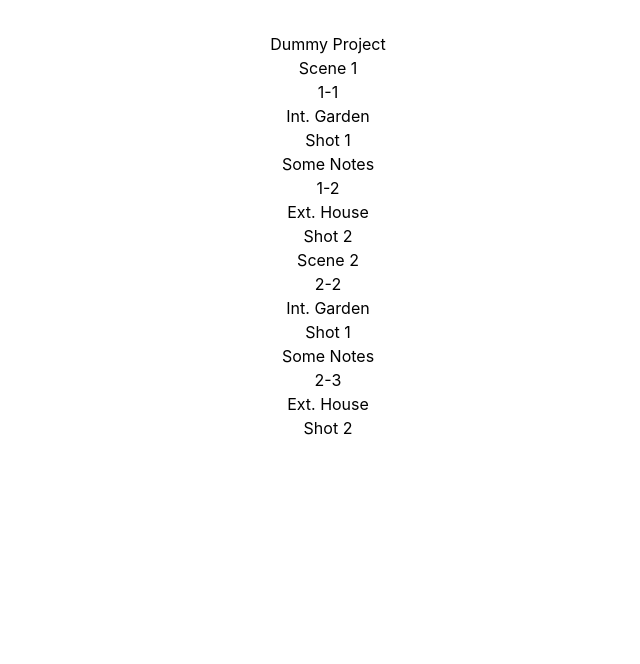
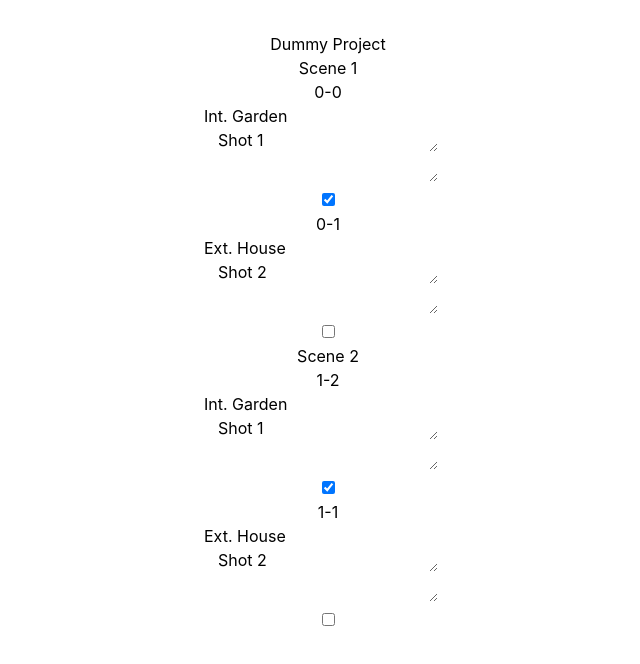
Before and after one commit to roschlau/brickshots, a React (Vite) app: page / in a window 1280 px wide. Shown: the top 664 px of the page, without its empty margins (312-952 px from the left). Built offline with nearby package versions, Linux system fonts and the light colour scheme.

Commit message:
Dump model for the time being and get some very rudimentary state updates persistence going

```diff
--- a/src/App.tsx
+++ b/src/App.tsx
@@ -1,12 +1,20 @@
-import {useState} from 'react'
+import {useEffect, useState} from 'react'
 import './App.css'
-import {loadProject} from './persistence.ts'
-import {Scene, Shot} from './model.ts'
+import {loadProject, SceneData, ShotData} from './persistence.ts'
 
 function App() {
-  const [project] = useState(loadProject())
-  const scenes = project.scenes.map(scene => {
-    return <SceneTableRows key={scene.code} scene={scene}/>
+  const [project, setProject] = useState(loadProject())
+  console.log(project.scenes.flatMap(scene => scene.shots).filter(shot => shot.animated).map(shot => shot.description))
+  useEffect(() => localStorage.setItem('project', JSON.stringify(project)), [project])
+  const scenes = project.scenes.map((scene, index) => {
+    return (
+      <SceneTableRows
+        key={scene.frozenCode ?? index}
+        scene={scene}
+        sceneIndex={index}
+        onUpdate={(updatedScene => setProject({ ...project, scenes: project.scenes.map((oldScene, i) => i === index ? updatedScene : oldScene) }))}
+      />
+    )
   })
   return (
     <>
@@ -18,8 +26,16 @@ function App() {
   )
 }
 
-function SceneTableRows({scene}: { scene: Scene }) {
-  const shots = scene.shots.map(shot => <ShotTableRow key={shot.code} shot={shot} sceneCode={scene.code}/>)
+function SceneTableRows({scene, sceneIndex, onUpdate}: { scene: SceneData, sceneIndex: number, onUpdate: (scene: SceneData) => void }) {
+  const shots = scene.shots.map((shot, index) => (
+    <ShotTableRow
+      key={shot.frozenCode ?? index}
+      shot={shot}
+      sceneCode={scene.frozenCode ?? sceneIndex}
+      shotIndex={index}
+      onUpdate={(updatedShot) => onUpdate({ ...scene, shots: scene.shots.map((oldShot, i) => i === index ? updatedShot : oldShot) })}
+    />
+  ))
   return (
     <>
       <div className="col-start-1 col-span-5 mt-4">
@@ -30,23 +46,43 @@ function SceneTableRows({scene}: { scene: Scene }) {
   )
 }
 
-function ShotTableRow({shot, sceneCode}: { shot: Shot, sceneCode: number }) {
+function ShotTableRow({shot, sceneCode, shotIndex, onUpdate}: {
+  shot: ShotData,
+  sceneCode: number,
+  shotIndex: number,
+  onUpdate: (shot: ShotData) => void
+}) {
   return (
     <>
-      <div className={'col-start-1 text-sm ' + (shot.isCodeFrozen ? 'text-slate-100' : 'text-slate-500')}>
-        {sceneCode}-{shot.code}
+      <div className={'col-start-1 text-sm ' + (shot.frozenCode ? 'text-slate-100' : 'text-slate-500')}>
+        {sceneCode}-{shot.frozenCode ?? shotIndex}
       </div>
       <div className="col-start-2">
-        {shot.location}
+        <input
+          type={'text'}
+          value={shot.location ?? ''}
+          onChange={value => onUpdate({ ...shot, location: value.target.value})}
+        />
       </div>
       <div className="col-start-3">
-        {shot.description}
+        <textarea
+          rows={1}
+          value={shot.description}
+          onChange={value => onUpdate({ ...shot, description: value.target.value})}
+        ></textarea>
       </div>
       <div className="col-start-4">
-        {shot.notes}
+        <textarea
+          rows={1}
+          onChange={value => onUpdate({ ...shot, notes: value.target.value})}
+        ></textarea>
       </div>
       <div className="col-start-5">
-        {shot.animated}
+        <input
+          type={'checkbox'}
+          checked={shot.animated}
+          onChange={value => onUpdate({ ...shot, animated: value.target.checked})}
+        />
       </div>
     </>
   )
--- a/src/model.ts
+++ /dev/null
@@ -1,96 +0,0 @@
-import {ProjectData, SceneData, ShotData} from './persistence.ts'
-
-export class Project {
-  constructor(
-    private data: ProjectData,
-  ) {
-  }
-
-  get name(): string {
-    return this.data.name
-  }
-
-  get scenes(): Scene[] {
-    const scenes: Scene[] = []
-    this.data.scenes.forEach(data => {
-      const previousCode = scenes[scenes.length - 1]?.code ?? 0
-      scenes.push(new Scene(previousCode + 1, data))
-    })
-    return scenes
-  }
-}
-
-export class Scene {
-  constructor(
-    private autoCode: number,
-    private data: SceneData,
-  ) {
-  }
-
-  get code(): number {
-    return this.data.frozenCode ?? this.autoCode
-  }
-
-  get isCodeFrozen(): boolean {
-    return !!this.data.frozenCode
-  }
-
-  freezeCode() {
-    if (this.data.frozenCode) {
-      throw Error('Scene Code is already frozen')
-    }
-    this.data.frozenCode = this.autoCode
-  }
-
-  get name(): string {
-    return this.data.name
-  }
-
-  get shots(): Shot[] {
-    const shots: Shot[] = []
-    this.data.shots.forEach(data => {
-      const previousCode = shots[shots.length - 1]?.code ?? 0
-      shots.push(new Shot(previousCode + 1, data))
-    })
-    return shots
-  }
-}
-
-export class Shot {
-  constructor(
-    private autoCode: number,
-    private data: ShotData,
-  ) {
-  }
-
-  get code(): number {
-    return this.data.frozenCode ?? this.autoCode
-  }
-
-  get isCodeFrozen(): boolean {
-    return !!this.data.frozenCode
-  }
-
-  freezeCode() {
-    if (this.data.frozenCode) {
-      throw Error('Shot Code is already frozen')
-    }
-    this.data.frozenCode = this.autoCode
-  }
-
-  get description(): string {
-    return this.data.description
-  }
-
-  get location(): string | null {
-    return this.data.location
-  }
-
-  get notes(): string {
-    return this.data.notes
-  }
-
-  get animated(): boolean {
-    return this.data.animated
-  }
-}
--- a/src/persistence.ts
+++ b/src/persistence.ts
@@ -1,7 +1,9 @@
-import {Project} from './model.ts'
-
-export function loadProject(): Project {
-  return new Project({
+export function loadProject(): ProjectData {
+  const existing = localStorage.getItem('project')
+  if (existing) {
+    return JSON.parse(existing) as ProjectData
+  }
+  return {
     name: 'Dummy Project',
     scenes: [
       {
@@ -45,7 +47,7 @@ export function loadProject(): Project {
         ],
       },
     ],
-  })
+  }
 }
 
 export interface ProjectData {
```
